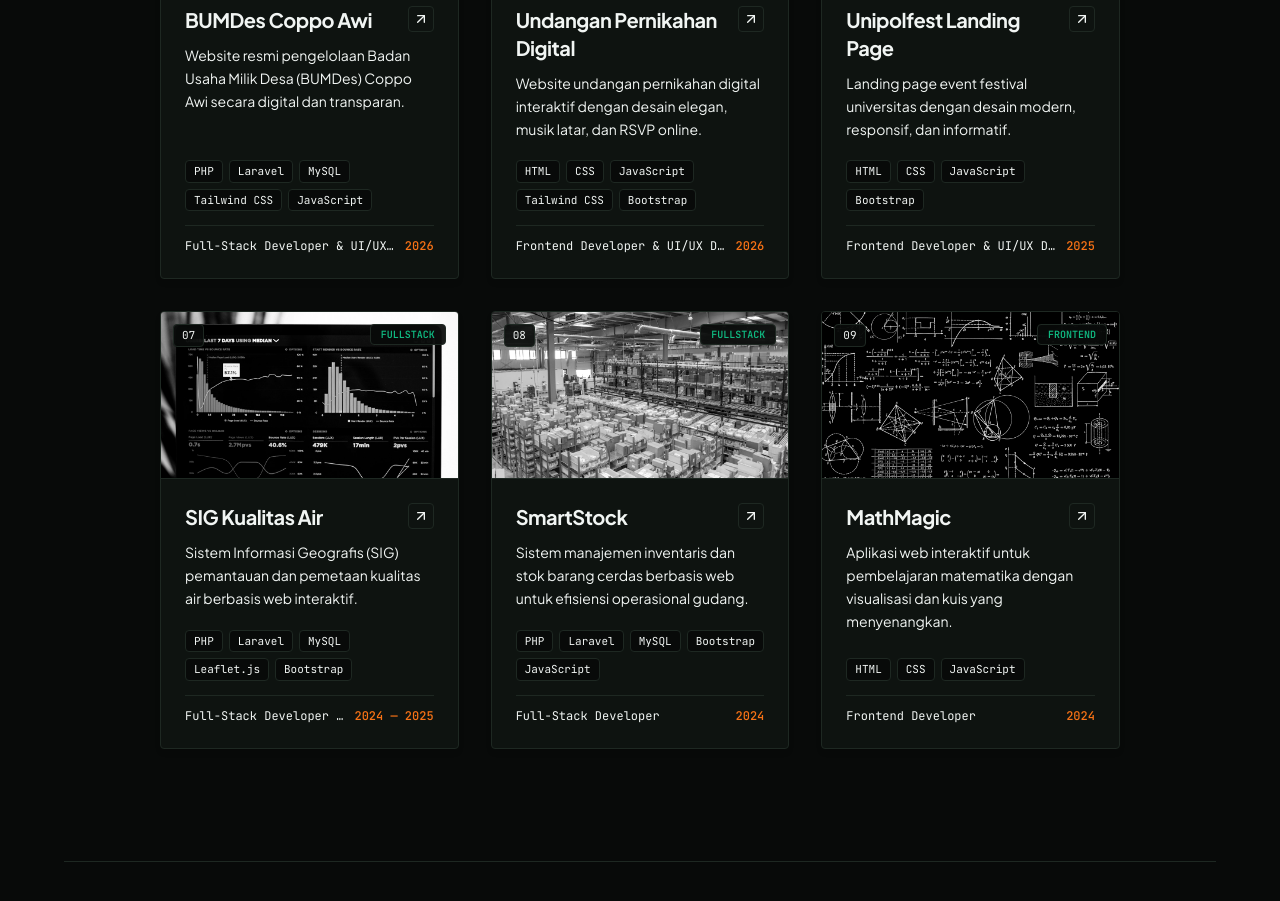
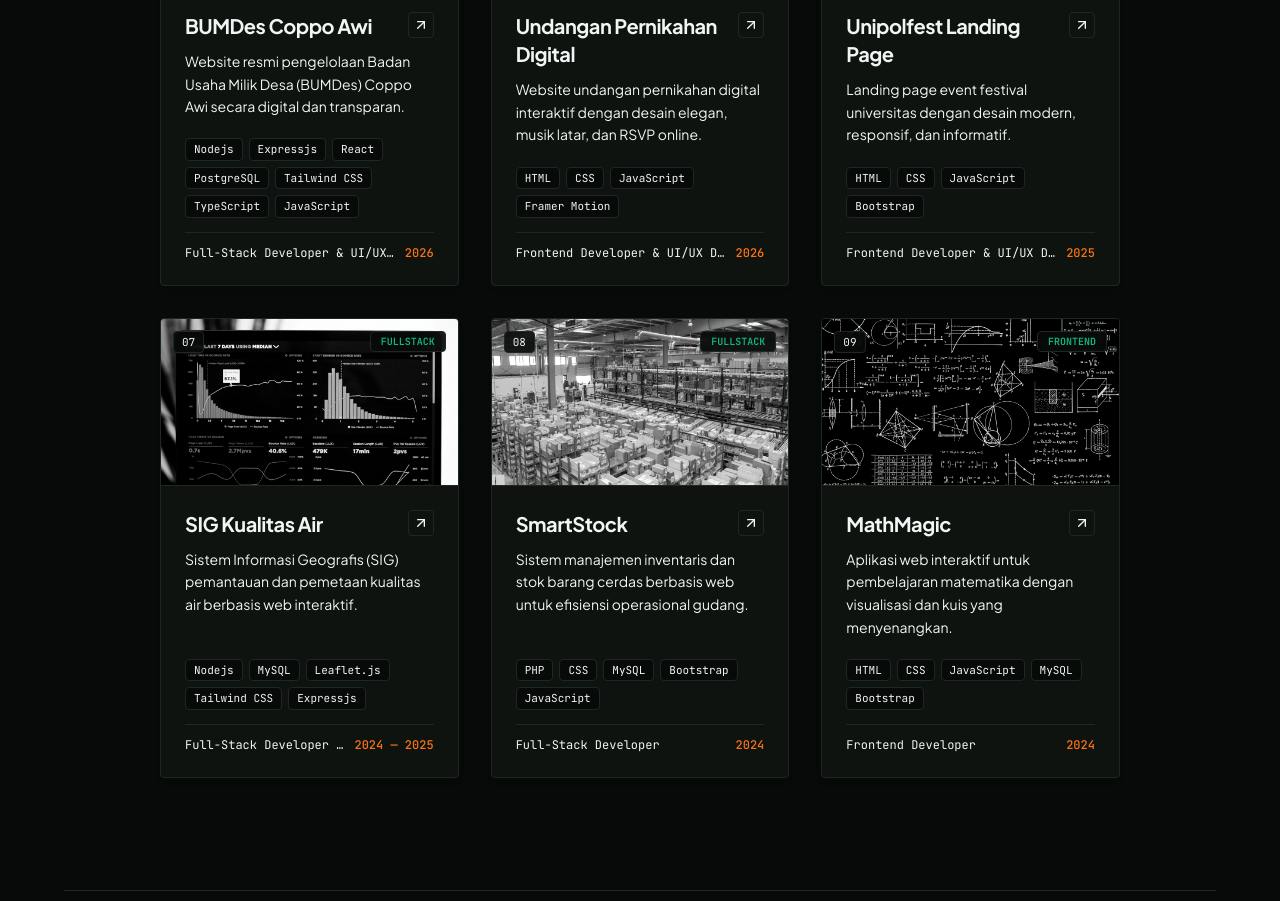
Before and after one commit to Erfyan/Web-Porfolio.v1, a React (Vite) app: page / in a window 1280 px wide. Shown: the part 3340-4241 px from the top of the page. Built offline with nearby package versions, Linux system fonts and the light colour scheme.

Commit message:
update file: portfolioData.ts

```diff
--- a/src/data/portfolioData.ts
+++ b/src/data/portfolioData.ts
@@ -52,7 +52,7 @@ export const projectsData: Project[] = [
       "Stunt-Guard adalah platform sistem informasi pencegahan stunting dan pemantauan tumbuh kembang anak. Dilengkapi kalkulasi status gizi otomatis, grafik pertumbuhan, pencatatan data kesehatan, serta dashboard analitik real-time.",
     role: "Full-Stack Developer & UI/UX Designer",
     year: "2026",
-    tech: ["PHP", "Laravel", "React", "Tailwind CSS", "MySQL"],
+    tech: ["PHP", "Laravel", "Blade", "Tailwind CSS", "MySQL"],
     image: project01,
     githubUrl: "https://github.com/Erfyan/Stunt-Guard",
     liveUrl: "https://github.com/Erfyan/Stunt-Guard",
@@ -70,7 +70,7 @@ export const projectsData: Project[] = [
       "SIPROS (Sistem Progres Skripsi) adalah platform web berbasis Decision Support System (DSS) yang memanfaatkan metode Simple Additive Weighting (SAW) untuk memantau, menganalisis, dan memberikan rekomendasi keputusan dalam pemantauan progres skripsi mahasiswa secara terstruktur dan transparan.",
     role: "Full-Stack Developer & UI/UX Designer",
     year: "2026",
-    tech: ["PHP", "Laravel", "MySQL", "Bootstrap", "JavaScript"],
+    tech: ["PHP", "CodeIgniter3", "MySQL", "Bootstrap", "JavaScript"],
     image: project02,
     githubUrl: "https://github.com/Erfyan/SIPROS",
     liveUrl: "https://github.com/Erfyan/SIPROS",
@@ -88,7 +88,7 @@ export const projectsData: Project[] = [
       "Surat-APP adalah aplikasi mobile Android untuk digitalisasi persuratan, pengarsipan dokumen, alur disposisi surat, serta pemantauan status persuratan secara praktis dan aman langsung dari smartphone.",
     role: "Android Developer & UI/UX Designer",
     year: "2026",
-    tech: ["Android", "Kotlin / Java", "REST API", "Figma", "MySQL"],
+    tech: ["Android", "Java", "REST API", "React Native", "Nodejs", "PostgreSQL"],
     image: project03,
     githubUrl: "https://github.com/Erfyan/Surat-APP",
     liveUrl: "https://github.com/Erfyan/Surat-APP",
@@ -106,7 +106,7 @@ export const projectsData: Project[] = [
       "BUMDes Coppo Awi adalah platform web untuk manajemen dan transparansi operasional Badan Usaha Milik Desa. Dilengkapi fitur pengelolaan data usaha, laporan keuangan, profil desa, serta informasi publik yang dapat diakses masyarakat secara online.",
     role: "Full-Stack Developer & UI/UX Designer",
     year: "2026",
-    tech: ["PHP", "Laravel", "MySQL", "Tailwind CSS", "JavaScript"],
+    tech: ["Nodejs", "Expressjs", "React", "PostgreSQL", "Tailwind CSS", "TypeScript", "JavaScript"],
     image: project04,
     githubUrl: "https://github.com/Erfyan/BUMDes",
     liveUrl: "https://bumdescoppoawi.site",
@@ -124,7 +124,7 @@ export const projectsData: Project[] = [
       "Website Undangan Pernikahan Digital dirancang dengan tampilan estetik, modern, dan responsif. Menggabungkan galeri foto interaktif, hitung mundur (countdown event), lokasi Google Maps, ucapan & konfirmasi kehadiran RSVP online, serta musik latar interaktif.",
     role: "Frontend Developer & UI/UX Designer",
     year: "2026",
-    tech: ["HTML", "CSS", "JavaScript", "Tailwind CSS", "Bootstrap"],
+    tech: ["HTML", "CSS", "JavaScript", "Framer Motion"],
     image: project05,
     githubUrl: "https://github.com/Erfyan/website-undangan-pernikahan",
     liveUrl: "https://github.com/Erfyan/website-undangan-pernikahan",
@@ -160,7 +160,7 @@ export const projectsData: Project[] = [
       "SIG Kualitas Air adalah platform berbasis Geographic Information System (GIS) untuk memetakan dan memantau kondisi kualitas air di berbagai titik lokasi. Dilengkapi visualisasi peta interaktif, data parameter kualitas air, serta dashboard analitik spasial.",
     role: "Full-Stack Developer & GIS Engineer",
     year: "2024 — 2025",
-    tech: ["PHP", "Laravel", "MySQL", "Leaflet.js", "Bootstrap"],
+    tech: ["Nodejs", "MySQL", "Leaflet.js", "Tailwind CSS", "Expressjs"],
     image: project07,
     githubUrl: "https://github.com/Erfyan/sig-kualair",
     liveUrl: "https://github.com/Erfyan/sig-kualair",
@@ -178,7 +178,7 @@ export const projectsData: Project[] = [
       "SmartStock adalah aplikasi web untuk pengelolaan stok dan inventaris barang secara digital. Dilengkapi fitur pencatatan barang masuk/keluar, pelacakan stok real-time, laporan inventaris, serta notifikasi stok minimum untuk memastikan ketersediaan barang.",
     role: "Full-Stack Developer",
     year: "2024",
-    tech: ["PHP", "Laravel", "MySQL", "Bootstrap", "JavaScript"],
+    tech: ["PHP", "CSS", "MySQL", "Bootstrap", "JavaScript"],
     image: project08,
     githubUrl: "https://github.com/Erfyan/Smartstock",
     liveUrl: "https://github.com/Erfyan/Smartstock",
@@ -196,7 +196,7 @@ export const projectsData: Project[] = [
       "MathMagic adalah platform edukasi berbasis web yang dirancang untuk membuat pembelajaran matematika lebih menarik dan interaktif. Dilengkapi dengan visualisasi konsep, latihan soal interaktif, serta antarmuka yang ramah pengguna untuk berbagai tingkat kesulitan.",
     role: "Frontend Developer",
     year: "2024",
-    tech: ["HTML", "CSS", "JavaScript"],
+    tech: ["HTML", "CSS", "JavaScript", "MySQL", "Bootstrap"],
     image: project09,
     githubUrl: "https://github.com/Erfyan/mathmagic",
     liveUrl: "https://github.com/Erfyan/mathmagic",
```
